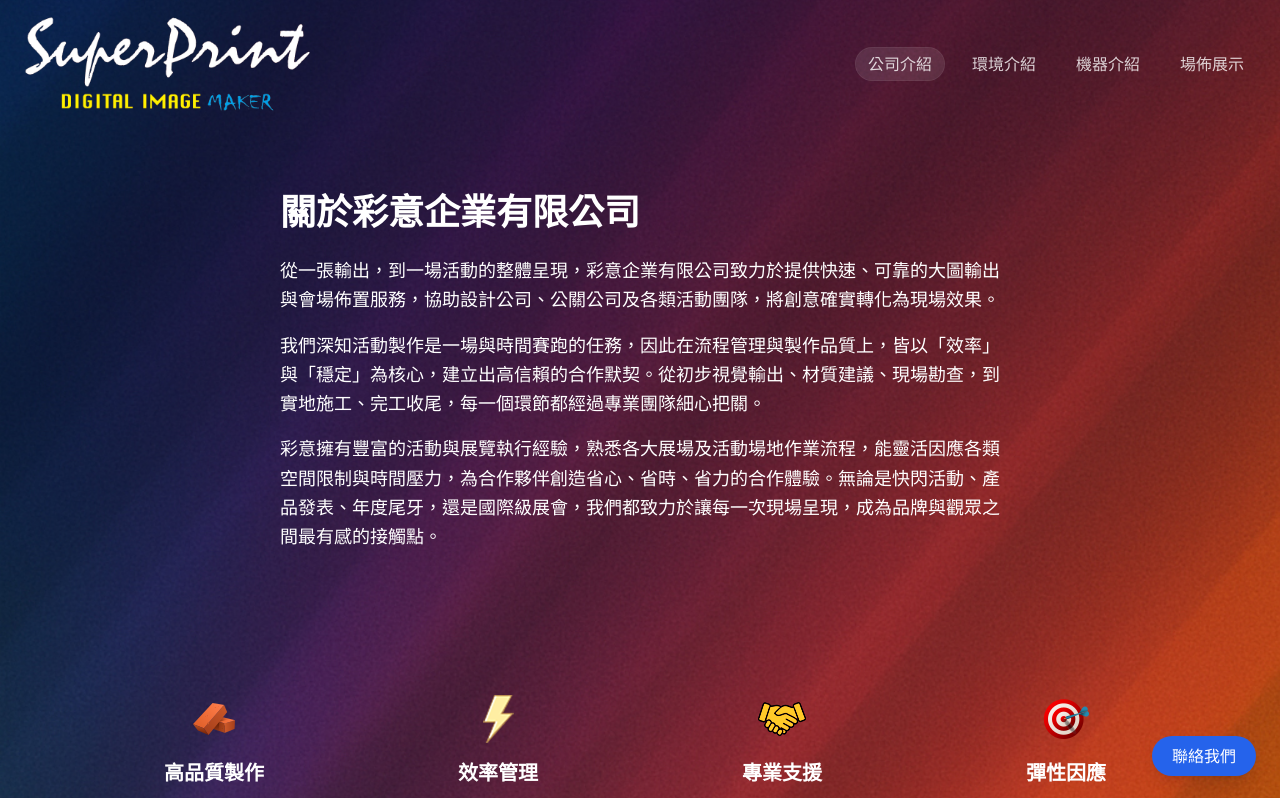
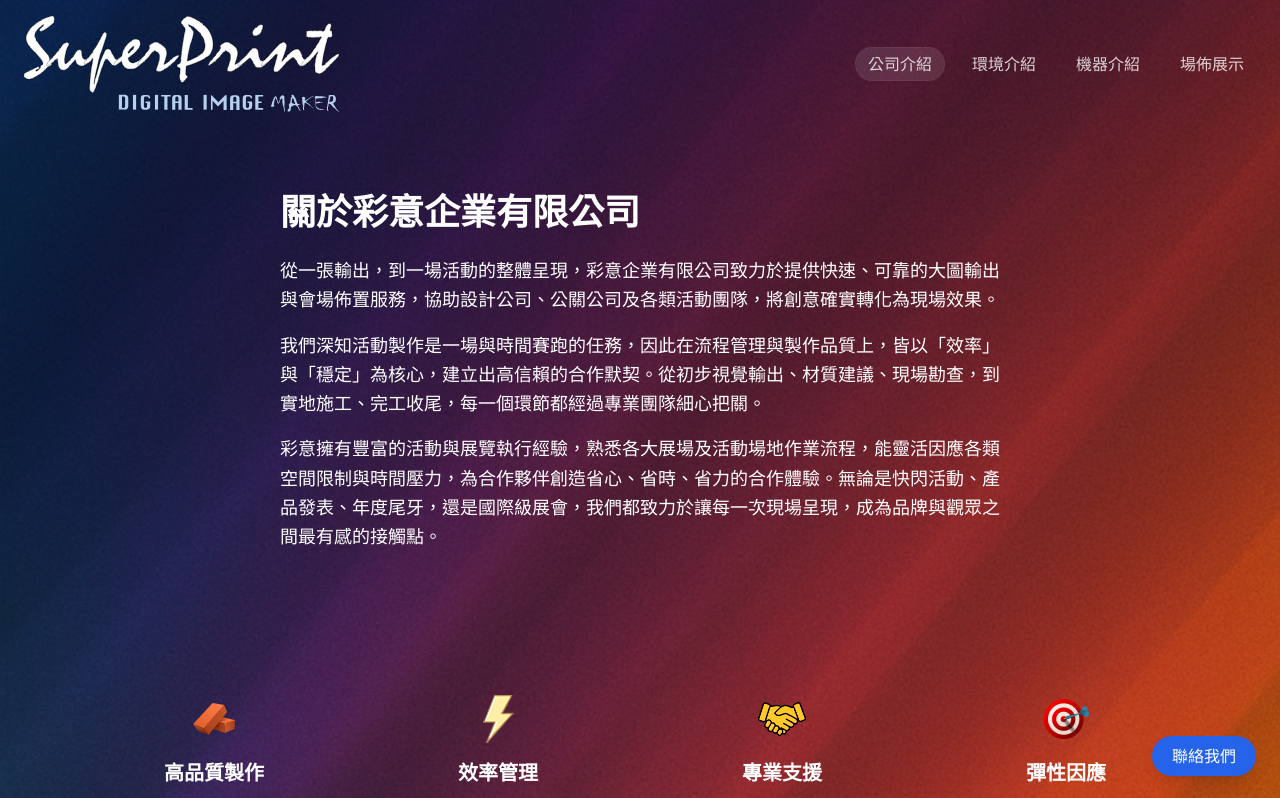
Before and after one commit to jackey10055206/Company_Website, a Next.js app in the folder my-portfolio-frontend/: page / in a window 1280 px wide. Shown: the top 798 px of the page. Built offline with nearby package versions, Linux system fonts and the light colour scheme.

Commit message:
ui(brand): switch header logo to logo_1.svg

```diff
--- a/my-portfolio-frontend/src/app/(site)/layout.tsx
+++ b/my-portfolio-frontend/src/app/(site)/layout.tsx
@@ -17,9 +17,8 @@ export default function SiteLayout({ children }: { children: React.ReactNode })
         >
           {/* Use <img> for SVG to avoid next/image SVG restrictions/optimization */}
           {/* eslint-disable-next-line @next/next/no-img-element */}
-          {/* eslint-disable-next-line @next/next/no-img-element */}
           <img
-            src="/brand/logo-v3.png"
+            src="/brand/logo_1.svg"
             alt="公司 Logo"
             className="h-14 w-auto md:h-24"
           />
```
Also changed, not shown: my-portfolio-frontend/public/brand/logo_1.svg (added).
